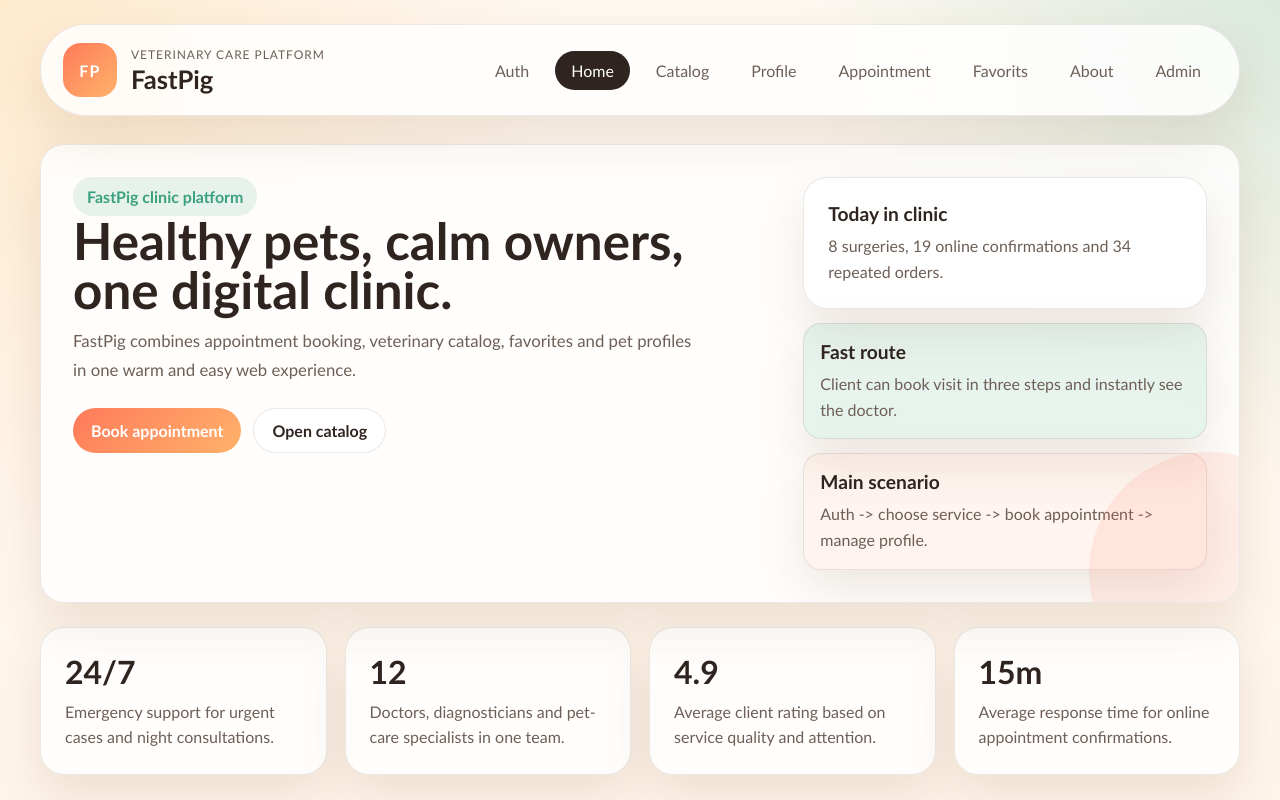
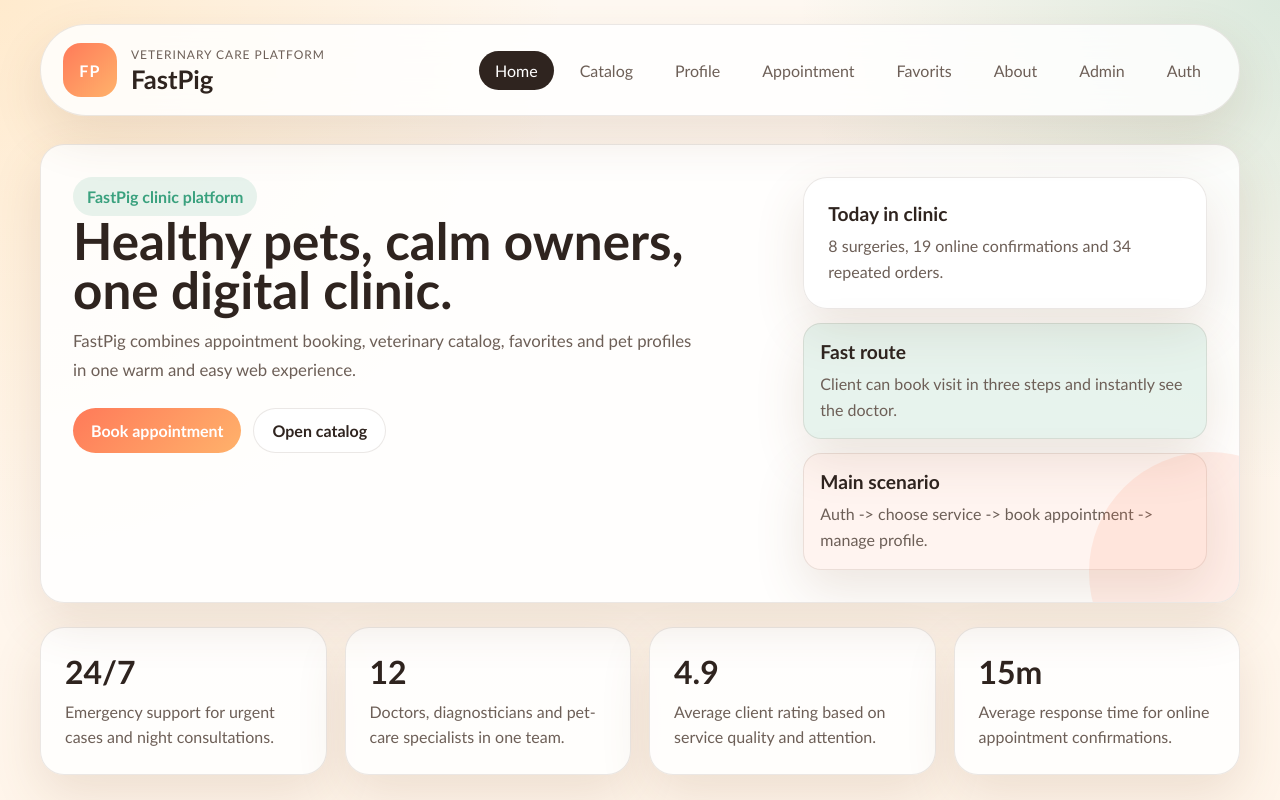
Before and after one commit to ani1on/VetClinic, a Vue app in the folder front/: page / in a window 1280 px wide. Shown: the top 800 px of the page. Built offline with nearby package versions, Linux system fonts and the light colour scheme; no server answers.

Commit message:
auth - ready

```diff
--- a/front/src/App.vue
+++ b/front/src/App.vue
@@ -23,6 +23,24 @@
         >
           {{ item.label }}
         </router-link>
+
+        <!-- Динамическая кнопка авторизации -->
+        <a
+          v-if="!authState.isAuthenticated"
+          class="nav-link"
+          href="#"
+          @click.prevent="goToAuth"
+        >
+          Auth
+        </a>
+        <a
+          v-else
+          class="nav-link"
+          href="#"
+          @click.prevent="handleLogout"
+        >
+          Logout
+        </a>
       </nav>
     </header>
 
@@ -33,13 +51,15 @@
 </template>
 
 <script>
+import { authState, logout } from '@/store/auth';
+
 export default {
   name: "App",
   data() {
     return {
       isMenuOpen: false,
+      authState: authState,
       navigation: [
-        { label: "Auth", to: "/auth" },
         { label: "Home", to: "/" },
         { label: "Catalog", to: "/catalog" },
         { label: "Profile", to: "/profile" },
@@ -50,9 +70,21 @@ export default {
       ],
     };
   },
+  methods: {
+    goToAuth() {
+      this.isMenuOpen = false;
+      this.$router.push('/auth');
+    },
+    async handleLogout() {
+      this.isMenuOpen = false;
+      await logout();
+      this.$router.push('/auth');
+    },
+  },
 };
 </script>
 
+<!-- Стили остаются без изменений -->
 <style>
 :root {
   --bg: #fffaf4;
--- a/front/src/views/AuthView.vue
+++ b/front/src/views/AuthView.vue
@@ -69,31 +69,19 @@ export default {
   name: 'AuthView',
   data() {
     return {
-      loginForm: {
-        login: '',
-        password: '',
-      },
-      registerForm: {
-        name: '',
-        phone: '',
-        email: '',
-        password: '',
-      },
+      loginForm: { login: '', password: '' },
+      registerForm: { name: '', phone: '', email: '', password: '' },
+      authState: authState,   // <-- прокидываем реактивный объект в data
     };
   },
-  computed: {
-    authState() {
-      // чтобы шаблон видел authState
-      return authState;
-    },
-  },
+  // computed больше не нужен, удалите его
   methods: {
     async handleLogin() {
       try {
         await login(this.loginForm);
-        this.$router.push('/'); // после входа на главную
+        this.$router.push('/');
       } catch {
-        // ошибка уже показана в authState.error
+        // ошибка теперь отобразится автоматически
       }
     },
     async handleRegister() {
@@ -101,7 +89,7 @@ export default {
         await register(this.registerForm);
         this.$router.push('/');
       } catch {
-        // ошибка показана
+        // ошибка отобразится
       }
     },
   },
--- a/front/vue.config.js
+++ b/front/vue.config.js
@@ -1,6 +1,4 @@
 const { defineConfig } = require('@vue/cli-service')
-
-const { defineConfig } = require('@vue/cli-service');
 
 module.exports = defineConfig({
   transpileDependencies: true,
@@ -13,6 +11,3 @@ module.exports = defineConfig({
     },
   },
 });
-module.exports = defineConfig({
-  transpileDependencies: true
-})
```
